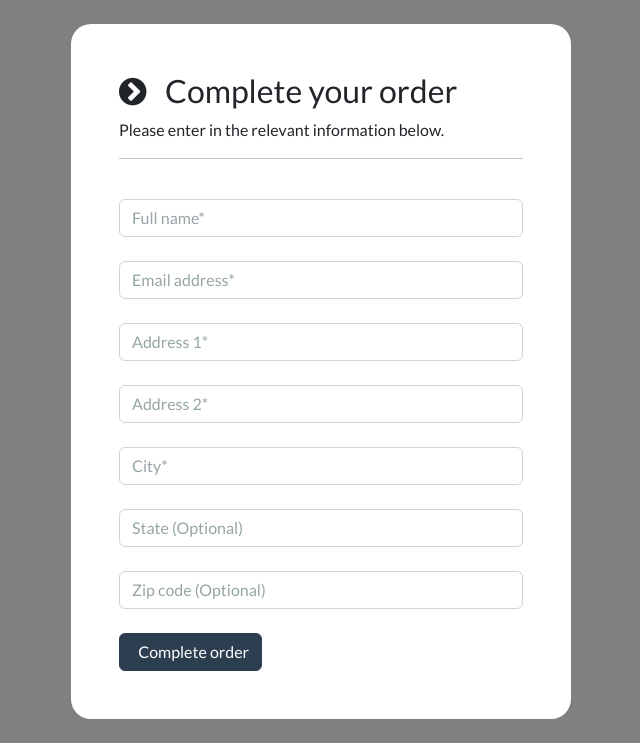
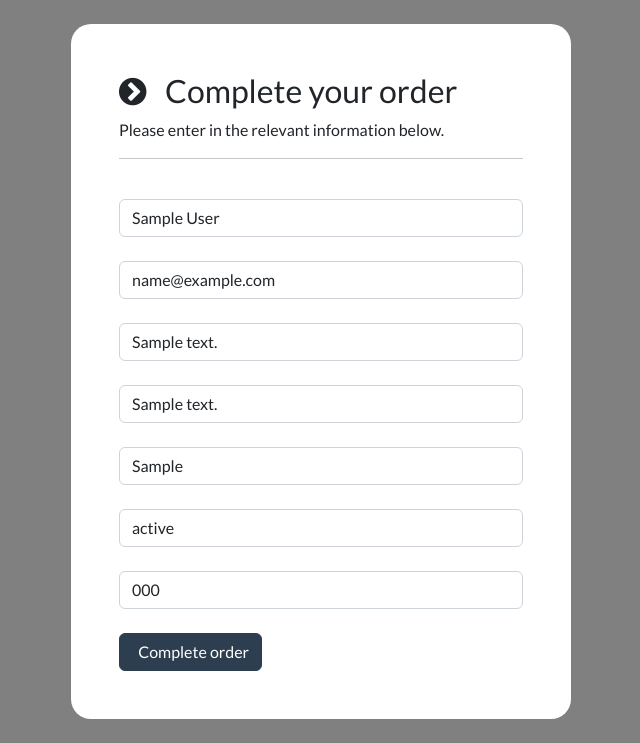
Before and after one commit to kmard/Ecommerce_shop, a Django app: template payment/templates/payment/checkout.html in a window 1280 px wide. Shown: the part 72-815 px from the top of the page, without its empty margins (319-959 px from the left). Run offline with Django 3.2, Linux system fonts and the light colour scheme; the template is opened without the code that fills it: values that come from a table or form of the project are taken from there, others are empty; tables that the repository leaves empty hold one stand-in row (values such as "Sample post"); some libraries are stand-ins or nearby versions.

Commit message:
Checkout functionality

```diff
--- a/payment/templates/payment/checkout.html
+++ b/payment/templates/payment/checkout.html
@@ -43,7 +43,7 @@
 
                     <div class="form-field">
 
-                        <input class="form-control validate" id="name" type="text" placeholder="Full name*" autocomplete="off" value="" required>
+                        <input class="form-control validate" id="name" type="text" placeholder="Full name*" autocomplete="off" value="{{shipping.full_name}}" required>
 
                     </div>
 
@@ -53,7 +53,7 @@
 
                     <div class="form-field">
 
-                        <input class="form-control validate" id="email" type="email" placeholder="Email address*" autocomplete="off" value="" required>
+                        <input class="form-control validate" id="email" type="email" placeholder="Email address*" autocomplete="off" value="{{shipping.email}}" required>
 
                     </div>
 
@@ -63,7 +63,7 @@
 
                     <div class="form-field">
 
-                        <input class="form-control validate" id="address1" type="text" placeholder="Address 1*" autocomplete="off" value="" required>
+                        <input class="form-control validate" id="address1" type="text" placeholder="Address 1*" autocomplete="off" value="{{shipping.address1}}" required>
 
                     </div>
 
@@ -73,7 +73,7 @@
 
                     <div class="form-field">
 
-                        <input class="form-control validate" id="address2" type="text" placeholder="Address 2*" autocomplete="off" value="" required>
+                        <input class="form-control validate" id="address2" type="text" placeholder="Address 2*" autocomplete="off" value="{{shipping.address2}}" required>
 
                     </div>
 
@@ -83,7 +83,7 @@
 
                     <div class="form-field">
 
-                        <input class="form-control validate" id="city" type="text" placeholder="City*" autocomplete="off" value="" required>
+                        <input class="form-control validate" id="city" type="text" placeholder="City*" autocomplete="off" value="{{shipping.city}}" required>
 
                     </div>
 
@@ -93,7 +93,7 @@
 
                     <div class="form-field">
 
-                        <input class="form-control" id="state" type="text" placeholder="State (Optional)" autocomplete="off" value="">
+                        <input class="form-control" id="state" type="text" placeholder="State (Optional)" autocomplete="off" value="{{shipping.state}}">
 
                     </div>
 
@@ -103,7 +103,7 @@
 
                     <div class="form-field">
 
-                        <input class="form-control" id="zipcode" type="text" placeholder="Zip code (Optional)" autocomplete="off" value="">
+                        <input class="form-control" id="zipcode" type="text" placeholder="Zip code (Optional)" autocomplete="off" value="{{shipping.zipcode}}">
 
                     </div>
 
```
Also changed, not shown: payment/views.py (+19 -1 lines).
